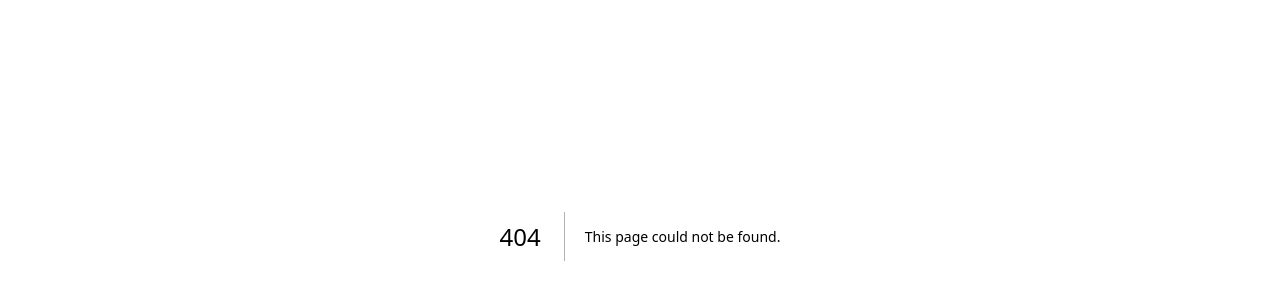
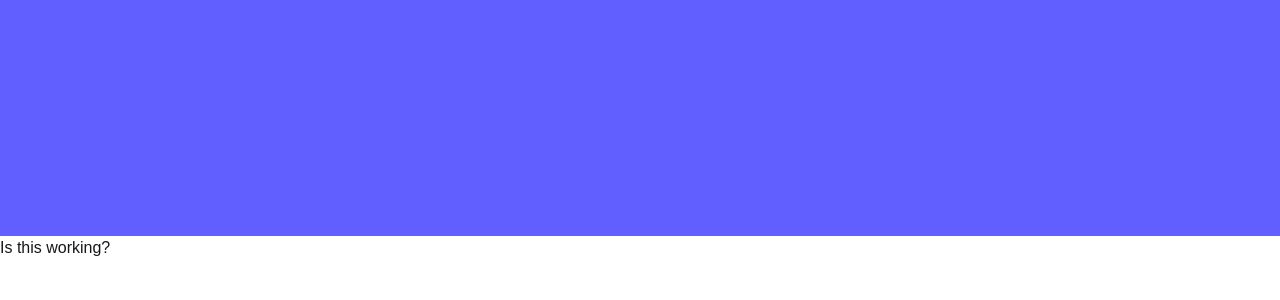
Before and after one commit to 11amanraj/portfolio-jan-26, a Next.js app: page /case-study-3 in a window 1280 px wide. Before the commit this address had no page. Shown: the part 164-464 px from the top of the page. Built offline with nearby package versions, Linux system fonts and the light colour scheme.

Commit message:
Used LayoutID to make animation process easier

```diff
--- /dev/null
+++ b/app/case-study-3/page.tsx
@@ -0,0 +1,25 @@
+'use client'
+
+import React from 'react'
+import { motion } from 'motion/react'
+import { useSearchParams } from "next/navigation";
+
+const page = () => {
+    const params = useSearchParams()
+    const id = params.get("id")
+
+    return (
+        <div className='relative min-h-screen'>
+            <motion.div
+                layoutId='Third'
+                transition={{
+                    duration: 5
+                }}
+                className='relative top-0 left-0 w-screen h-[50vh] bg-indigo-500'
+            />
+            <p>Is this working?</p>
+        </div>
+    )
+}
+
+export default page
--- a/app/layout.tsx
+++ b/app/layout.tsx
@@ -1,6 +1,7 @@
 import type { Metadata } from "next";
 import { Geist, Geist_Mono } from "next/font/google";
 import "./globals.css";
+import { LayoutGroup } from "motion/react";
 
 const geistSans = Geist({
   variable: "--font-geist-sans",
@@ -27,7 +28,9 @@ export default function RootLayout({
       <body
         className={`${geistSans.variable} ${geistMono.variable} antialiased`}
       >
-        {children}
+        <LayoutGroup>
+          {children}
+        </LayoutGroup>
       </body>
     </html>
   );
--- a/app/page.tsx
+++ b/app/page.tsx
@@ -46,7 +46,12 @@ export default function Home() {
       </div> */}
 
       <div className="flex gap-8 m-8">
-        <div className="relative -top-1 w-50 h-40 cursor-pointer rounded-2xl bg-red-400"></div>
+        <Link href="case-study-3">
+          <motion.div
+            layoutId="Third"
+            className="w-50 h-40 cursor-pointer rounded-2xl bg-indigo-500"
+          ></motion.div>
+        </Link>
         <div className="w-50 h-40 cursor-pointer rounded-2xl bg-blue-400"></div>
         <div className="w-50 h-40 cursor-pointer rounded-2xl bg-green-400"></div>
       </div>
```
